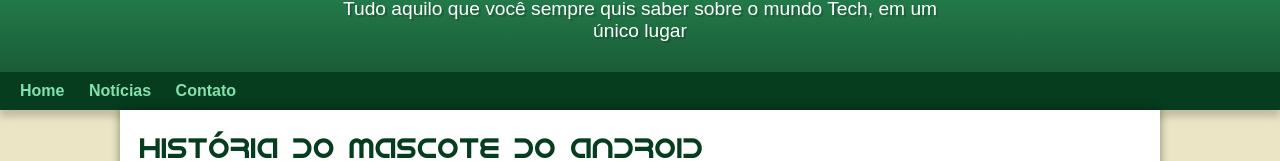
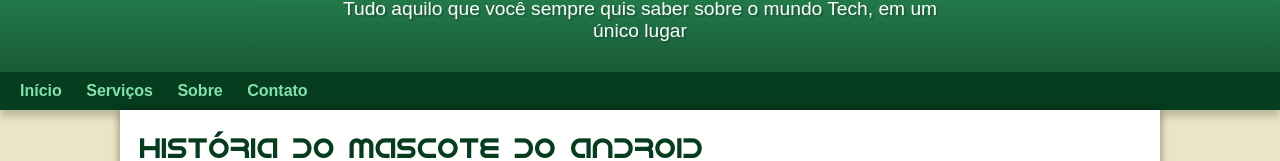
Before and after one commit to MiguelHammer/projeto_android, a plain HTML site: page index.html in a window 1280 px wide. Shown: the part 119-280 px from the top of the page. Drawn offline with Linux system fonts and the light colour scheme.

Commit message:
Upload NavBar

```diff
--- a/index.html
+++ b/index.html
@@ -13,8 +13,9 @@
         <p>Tudo aquilo que você sempre quis saber sobre o mundo Tech, em um único lugar</p>
     </header>
     <nav>
-        <a href="#">Home</a>
-        <a href="#">Notícias</a>
+        <a href="#">Início</a>
+        <a href="#">Serviços</a>
+        <a href="#">Sobre</a>
         <a href="#">Contato</a>
     </nav>
     <main>
```
